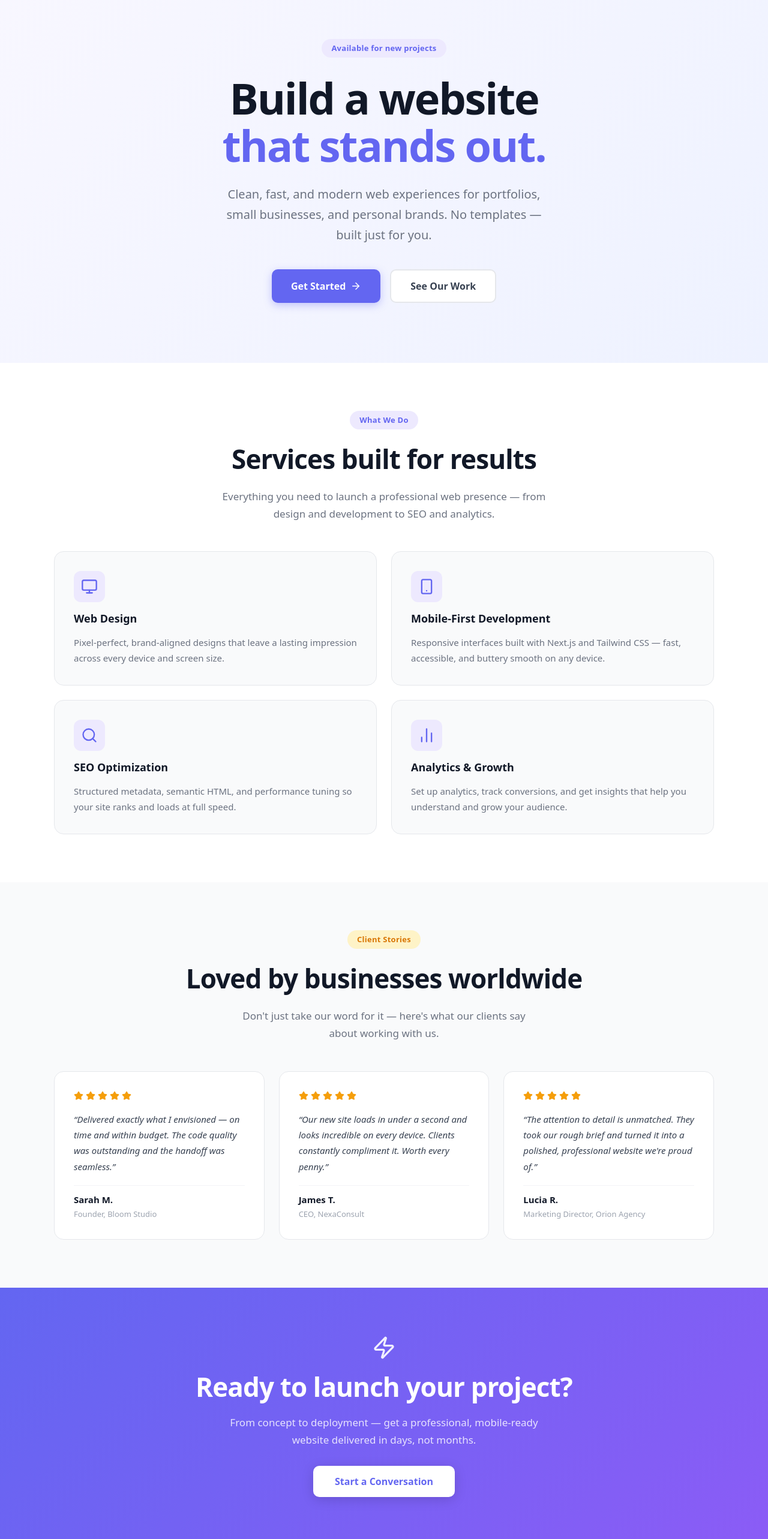
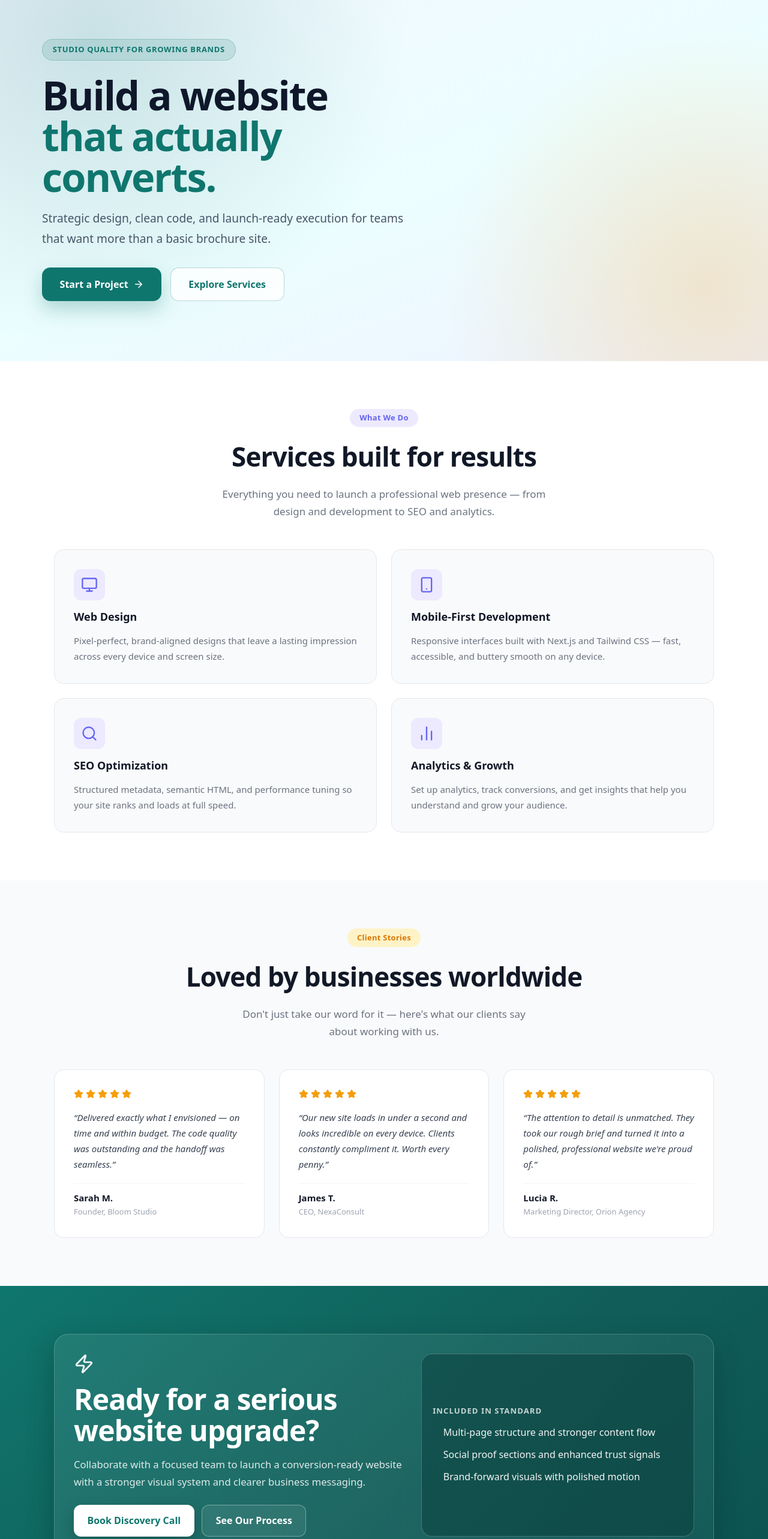
Before and after one commit to EdwinRV/File-structure---standard, a Next.js app: page / in a window 1280 px wide. Shown: the part 100-2666 px from the top of the page at 60% size. Built offline with nearby package versions, Linux system fonts and the light colour scheme.

Commit message:
Style implementation

```diff
--- a/src/app/globals.css
+++ b/src/app/globals.css
@@ -1,9 +1,29 @@
 @import "tailwindcss";
 
 @theme {
-  --color-primary: #6366f1;
-  --color-primary-dark: #4f46e5;
-  --color-accent: #8b5cf6;
+  --color-primary: #0f766e;
+  --color-primary-dark: #115e59;
+  --color-accent: #f59e0b;
+}
+
+:root {
+  --bg: #f8fafc;
+  --surface: #ffffff;
+  --surface-alt: #eef2ff;
+  --surface-tint: #ecfeff;
+  --text: #0f172a;
+  --muted: #475569;
+  --line: #cbd5e1;
+  --brand: #0f766e;
+  --brand-strong: #115e59;
+  --accent: #f59e0b;
+  --radius-sm: 10px;
+  --radius-md: 16px;
+  --radius-lg: 22px;
+  --shadow-sm: 0 2px 6px rgba(15, 23, 42, 0.1);
+  --shadow-md: 0 14px 34px rgba(15, 23, 42, 0.12);
+  --space-section: 84px;
+  --space-card: 28px;
 }
 
 *,
@@ -17,8 +37,8 @@ body {
   padding: 0;
   font-family: system-ui, -apple-system, BlinkMacSystemFont, "Segoe UI",
     Roboto, sans-serif;
-  color: #1a1a2e;
-  background-color: #ffffff;
+  color: var(--text);
+  background-color: var(--bg);
   -webkit-font-smoothing: antialiased;
   -moz-osx-font-smoothing: grayscale;
 }
@@ -76,7 +96,7 @@ img {
 }
 
 .reveal[data-visible="true"] {
-  animation: fadeInUp 0.6s cubic-bezier(0.22, 1, 0.36, 1) forwards;
+  animation: fadeInUp 0.62s cubic-bezier(0.22, 1, 0.36, 1) forwards;
 }
 
 .reveal-fade {
@@ -84,7 +104,7 @@ img {
 }
 
 .reveal-fade[data-visible="true"] {
-  animation: fadeIn 0.7s ease forwards;
+  animation: fadeIn 0.52s ease forwards;
 }
 
 .reveal-left {
@@ -92,7 +112,7 @@ img {
 }
 
 .reveal-left[data-visible="true"] {
-  animation: slideInLeft 0.6s cubic-bezier(0.22, 1, 0.36, 1) forwards;
+  animation: slideInLeft 0.62s cubic-bezier(0.22, 1, 0.36, 1) forwards;
 }
 
 .reveal-right {
@@ -100,7 +120,7 @@ img {
 }
 
 .reveal-right[data-visible="true"] {
-  animation: slideInRight 0.6s cubic-bezier(0.22, 1, 0.36, 1) forwards;
+  animation: slideInRight 0.62s cubic-bezier(0.22, 1, 0.36, 1) forwards;
 }
 
 /* Staggered children — add delay via --delay custom property */
@@ -109,6 +129,6 @@ img {
 }
 
 .reveal-child[data-visible="true"] {
-  animation: fadeInUp 0.6s cubic-bezier(0.22, 1, 0.36, 1) forwards;
+  animation: fadeInUp 0.62s cubic-bezier(0.22, 1, 0.36, 1) forwards;
   animation-delay: var(--delay, 0ms);
 }
--- a/src/sections/CTASectionSection.module.css
+++ b/src/sections/CTASectionSection.module.css
@@ -1,57 +1,128 @@
 .section {
-  background: linear-gradient(135deg, #6366f1 0%, #8b5cf6 100%);
+  background: linear-gradient(140deg, #0f766e 0%, #115e59 55%, #0b5250 100%);
   padding: 5rem 1.5rem;
 }
 
 .container {
-  max-width: 700px;
+  max-width: 1100px;
   margin: 0 auto;
-  text-align: center;
-  display: flex;
-  flex-direction: column;
-  align-items: center;
-  gap: 1.25rem;
+  border-radius: 24px;
+  border: 1px solid rgba(255, 255, 255, 0.2);
+  background: linear-gradient(120deg, rgba(255, 255, 255, 0.08), rgba(255, 255, 255, 0.04));
+  box-shadow: 0 18px 44px rgba(6, 36, 35, 0.35);
+  padding: 2rem;
+  display: grid;
+  grid-template-columns: 1.1fr 0.9fr;
+  gap: 1.4rem;
+  align-items: stretch;
+}
+
+.copyCol {
+  display: grid;
+  align-content: center;
+  gap: 1rem;
 }
 
 .icon {
   color: #ffffff;
-  opacity: 0.9;
+  opacity: 0.92;
 }
 
 .heading {
-  font-size: clamp(1.75rem, 4vw, 2.75rem);
+  font-size: clamp(2rem, 4vw, 3rem);
   font-weight: 800;
   color: #ffffff;
-  line-height: 1.15;
+  line-height: 1.1;
   letter-spacing: -0.02em;
   margin: 0;
 }
 
 .subtext {
-  font-size: 1.0625rem;
-  color: rgba(255, 255, 255, 0.82);
+  font-size: 1.04rem;
+  color: rgba(255, 255, 255, 0.86);
   line-height: 1.7;
-  max-width: 520px;
   margin: 0;
 }
 
-.cta {
-  display: inline-block;
-  background-color: #ffffff;
-  color: #6366f1;
-  padding: 0.875rem 2.25rem;
-  border-radius: 10px;
-  font-size: 1rem;
-  font-weight: 700;
-  text-decoration: none;
+.actions {
+  display: flex;
+  flex-wrap: wrap;
+  gap: 0.8rem;
   margin-top: 0.5rem;
-  transition: transform 0.15s ease, box-shadow 0.2s ease;
-  box-shadow: 0 4px 20px rgba(0, 0, 0, 0.15);
 }
 
-.cta:hover {
+.ctaPrimary,
+.ctaSecondary {
+  display: inline-flex;
+  align-items: center;
+  justify-content: center;
+  padding: 0.84rem 1.4rem;
+  border-radius: 12px;
+  font-size: 1rem;
+  font-weight: 650;
+  text-decoration: none;
+  transition: transform 0.18s ease, box-shadow 0.24s ease,
+    border-color 0.2s ease, background-color 0.2s ease;
+}
+
+.ctaPrimary {
+  background-color: #ffffff;
+  color: #0f766e;
+  box-shadow: 0 10px 24px rgba(3, 24, 24, 0.24);
+}
+
+.ctaPrimary:hover {
   transform: translateY(-2px);
-  box-shadow: 0 8px 28px rgba(0, 0, 0, 0.2);
+  box-shadow: 0 14px 28px rgba(3, 24, 24, 0.3);
+}
+
+.ctaSecondary {
+  border: 1px solid rgba(255, 255, 255, 0.35);
+  color: #ffffff;
+  background-color: rgba(255, 255, 255, 0.08);
+}
+
+.ctaSecondary:hover {
+  transform: translateY(-2px);
+  border-color: rgba(255, 255, 255, 0.55);
+  background-color: rgba(255, 255, 255, 0.14);
+}
+
+.metaCol {
+  border-radius: 18px;
+  border: 1px solid rgba(255, 255, 255, 0.22);
+  background-color: rgba(8, 57, 55, 0.45);
+  padding: 1.15rem;
+  display: grid;
+  gap: 0.85rem;
+  align-content: center;
+}
+
+.metaTitle {
+  margin: 0;
+  font-size: 0.82rem;
+  text-transform: uppercase;
+  letter-spacing: 0.08em;
+  color: rgba(255, 255, 255, 0.76);
+  font-weight: 700;
+}
+
+.metaList {
+  margin: 0;
+  padding-left: 1.1rem;
+  display: grid;
+  gap: 0.7rem;
+}
+
+.metaItem {
+  color: rgba(255, 255, 255, 0.94);
+  line-height: 1.6;
+}
+
+@media (max-width: 900px) {
+  .container {
+    grid-template-columns: 1fr;
+  }
 }
 
 @media (max-width: 640px) {
@@ -59,7 +130,8 @@
     padding: 3.5rem 1.5rem;
   }
 
-  .cta {
+  .ctaPrimary,
+  .ctaSecondary {
     width: 100%;
     text-align: center;
   }
--- a/src/sections/CTASectionSection.tsx
+++ b/src/sections/CTASectionSection.tsx
@@ -11,15 +11,31 @@ export default function CTASectionSection() {
   return (
     <section className={styles.section}>
       <div ref={containerRef} className={`${styles.container} reveal`}>
-        <Zap size={40} className={styles.icon} aria-hidden="true" />
-        <h2 className={styles.heading}>Ready to launch your project?</h2>
-        <p className={styles.subtext}>
-          From concept to deployment — get a professional, mobile-ready website
-          delivered in days, not months.
-        </p>
-        <Link href="/contact" className={styles.cta}>
-          Start a Conversation
-        </Link>
+        <div className={styles.copyCol}>
+          <Zap size={34} className={styles.icon} aria-hidden="true" />
+          <h2 className={styles.heading}>Ready for a serious website upgrade?</h2>
+          <p className={styles.subtext}>
+            Collaborate with a focused team to launch a conversion-ready website
+            with a stronger visual system and clearer business messaging.
+          </p>
+          <div className={styles.actions}>
+            <Link href="/contact" className={styles.ctaPrimary}>
+              Book Discovery Call
+            </Link>
+            <Link href="/about" className={styles.ctaSecondary}>
+              See Our Process
+            </Link>
+          </div>
+        </div>
+
+        <div className={styles.metaCol}>
+          <p className={styles.metaTitle}>Included in Standard</p>
+          <ul className={styles.metaList}>
+            <li className={styles.metaItem}>Multi-page structure and stronger content flow</li>
+            <li className={styles.metaItem}>Social proof sections and enhanced trust signals</li>
+            <li className={styles.metaItem}>Brand-forward visuals with polished motion</li>
+          </ul>
+        </div>
       </div>
     </section>
   );
--- a/src/sections/HeroBannerSection.module.css
+++ b/src/sections/HeroBannerSection.module.css
@@ -1,54 +1,66 @@
 .section {
-  background: linear-gradient(135deg, #f8f7ff 0%, #eef2ff 100%);
-  padding: 6rem 1.5rem;
-  min-height: 80vh;
-  display: flex;
-  align-items: center;
+  background:
+    radial-gradient(circle at 12% 15%, rgba(15, 118, 110, 0.18), transparent 42%),
+    radial-gradient(circle at 92% 80%, rgba(245, 158, 11, 0.2), transparent 34%),
+    linear-gradient(160deg, #f3f7ff 0%, #ecfeff 54%, #eef2ff 100%);
+  padding: 6.25rem 1.5rem;
 }
 
 .container {
-  max-width: 800px;
+  max-width: 1140px;
   margin: 0 auto;
-  text-align: center;
+}
+
+.layout {
+  display: grid;
+  grid-template-columns: 1.1fr 0.9fr;
+  gap: 2rem;
+  align-items: stretch;
+}
+
+.contentCol {
+  text-align: left;
 }
 
 .badge {
-  display: inline-block;
-  background-color: #ede9fe;
-  color: #6366f1;
+  display: inline-flex;
+  align-items: center;
+  background-color: rgba(15, 118, 110, 0.12);
+  color: #0f766e;
+  border: 1px solid rgba(15, 118, 110, 0.22);
   font-size: 0.8125rem;
-  font-weight: 600;
-  padding: 0.35rem 1rem;
+  font-weight: 700;
+  padding: 0.45rem 1.05rem;
   border-radius: 999px;
-  margin-bottom: 1.75rem;
-  letter-spacing: 0.02em;
+  margin-bottom: 1.5rem;
+  letter-spacing: 0.05em;
+  text-transform: uppercase;
 }
 
 .heading {
-  font-size: clamp(2.5rem, 6vw, 4.5rem);
+  font-size: clamp(2.4rem, 5.2vw, 4.7rem);
   font-weight: 800;
-  color: #111827;
-  line-height: 1.1;
+  color: #0f172a;
+  line-height: 1.02;
   letter-spacing: -0.03em;
-  margin-bottom: 1.5rem;
+  margin: 0 0 1.15rem;
 }
 
 .highlight {
-  color: #6366f1;
+  color: #0f766e;
 }
 
 .subheading {
-  font-size: clamp(1rem, 2.5vw, 1.25rem);
-  color: #6b7280;
-  line-height: 1.7;
-  max-width: 560px;
-  margin: 0 auto 2.5rem;
+  font-size: clamp(1.02rem, 1.7vw, 1.2rem);
+  color: #475569;
+  line-height: 1.75;
+  max-width: 620px;
+  margin: 0 0 2rem;
 }
 
 .actions {
   display: flex;
-  gap: 1rem;
-  justify-content: center;
+  gap: 0.9rem;
   flex-wrap: wrap;
 }
 
@@ -56,48 +68,118 @@
   display: inline-flex;
   align-items: center;
   gap: 0.5rem;
-  background-color: #6366f1;
+  background-color: #0f766e;
   color: #ffffff;
-  padding: 0.875rem 2rem;
-  border-radius: 10px;
+  padding: 0.92rem 1.85rem;
+  border-radius: 14px;
   font-size: 1rem;
   font-weight: 600;
   text-decoration: none;
-  transition: background-color 0.2s ease, transform 0.15s ease,
-    box-shadow 0.2s ease;
-  box-shadow: 0 4px 14px rgba(99, 102, 241, 0.35);
+  transition: background-color 0.2s ease, transform 0.18s ease,
+    box-shadow 0.24s ease;
+  box-shadow: 0 14px 30px rgba(15, 118, 110, 0.26);
 }
 
 .primaryCta:hover {
-  background-color: #4f46e5;
+  background-color: #115e59;
   transform: translateY(-2px);
-  box-shadow: 0 6px 20px rgba(99, 102, 241, 0.45);
+  box-shadow: 0 18px 34px rgba(15, 118, 110, 0.34);
 }
 
 .secondaryCta {
   display: inline-flex;
   align-items: center;
-  padding: 0.875rem 2rem;
-  border-radius: 10px;
+  padding: 0.92rem 1.85rem;
+  border-radius: 14px;
   font-size: 1rem;
   font-weight: 600;
   text-decoration: none;
-  color: #374151;
-  border: 2px solid #e5e7eb;
-  background-color: #ffffff;
-  transition: border-color 0.2s ease, color 0.2s ease, transform 0.15s ease;
+  color: #0f766e;
+  border: 1px solid rgba(15, 118, 110, 0.28);
+  background-color: rgba(255, 255, 255, 0.78);
+  transition: border-color 0.2s ease, color 0.2s ease,
+    background-color 0.2s ease, transform 0.18s ease;
 }
 
 .secondaryCta:hover {
-  border-color: #6366f1;
-  color: #6366f1;
+  border-color: #0f766e;
+  color: #0f766e;
+  background-color: #ffffff;
   transform: translateY(-2px);
+}
+
+.metricsCard {
+  border: 1px solid rgba(15, 118, 110, 0.2);
+  border-radius: 24px;
+  background: rgba(255, 255, 255, 0.82);
+  box-shadow: 0 16px 36px rgba(15, 23, 42, 0.14);
+  padding: 1.6rem;
+  display: grid;
+  gap: 1rem;
+  align-content: center;
+}
+
+.metricsKicker {
+  margin: 0;
+  color: #0f766e;
+  font-size: 0.85rem;
+  text-transform: uppercase;
+  letter-spacing: 0.08em;
+  font-weight: 700;
+}
+
+.metricsList {
+  list-style: none;
+  margin: 0;
+  padding: 0;
+  display: grid;
+  gap: 0.9rem;
+}
+
+.metricItem {
+  border: 1px solid rgba(203, 213, 225, 0.9);
+  border-radius: 16px;
+  background: rgba(255, 255, 255, 0.88);
+  padding: 1rem;
+  display: grid;
+  gap: 0.25rem;
+}
+
+.metricValue {
+  font-size: 1.42rem;
+  font-weight: 800;
+  color: #0f172a;
+  line-height: 1.1;
+}
+
+.metricLabel {
+  font-size: 0.9rem;
+  color: #475569;
+  line-height: 1.55;
+}
+
+@media (max-width: 980px) {
+  .layout {
+    grid-template-columns: 1fr;
+    gap: 1.4rem;
+  }
+
+  .contentCol {
+    text-align: center;
+  }
+
+  .subheading {
+    margin: 0 auto 2rem;
+  }
+
+  .actions {
+    justify-content: center;
+  }
 }
 
 @media (max-width: 640px) {
   .section {
     padding: 4rem 1.5rem;
-    min-height: 70vh;
   }
 
   .actions {
@@ -110,4 +192,8 @@
     width: 100%;
     justify-content: center;
   }
+
+  .metricsCard {
+    border-radius: 18px;
+  }
 }
--- a/src/sections/HeroBannerSection.tsx
+++ b/src/sections/HeroBannerSection.tsx
@@ -14,40 +14,62 @@ export default function HeroBannerSection() {
   return (
     <section className={styles.section}>
       <div className={styles.container}>
+        <div className={styles.layout}>
+          <div className={styles.contentCol}>
             <div
               ref={badgeRef}
-          className={`${styles.badge} reveal`}
+              className={`${styles.badge} reveal-left`}
               style={{ "--delay": "0ms" } as React.CSSProperties}
             >
-          Available for new projects
+              Studio quality for growing brands
             </div>
             <h1
               ref={headingRef}
-          className={`${styles.heading} reveal`}
+              className={`${styles.heading} reveal-left`}
               style={{ "--delay": "80ms" } as React.CSSProperties}
             >
               Build a website <br />
-          <span className={styles.highlight}>that stands out.</span>
+              <span className={styles.highlight}>that actually converts.</span>
             </h1>
             <p
               ref={subRef}
-          className={`${styles.subheading} reveal`}
+              className={`${styles.subheading} reveal-left`}
               style={{ "--delay": "160ms" } as React.CSSProperties}
             >
-          Clean, fast, and modern web experiences for portfolios, small
-          businesses, and personal brands. No templates — built just for you.
+              Strategic design, clean code, and launch-ready execution for
+              teams that want more than a basic brochure site.
             </p>
             <div
               ref={actionsRef}
-          className={`${styles.actions} reveal`}
+              className={`${styles.actions} reveal-left`}
               style={{ "--delay": "240ms" } as React.CSSProperties}
             >
               <Link href="/contact" className={styles.primaryCta}>
-            Get Started <ArrowRight size={18} />
+                Start a Project <ArrowRight size={18} />
               </Link>
               <Link href="#services" className={styles.secondaryCta}>
-            See Our Work
+                Explore Services
               </Link>
+            </div>
+          </div>
+
+          <aside className={`${styles.metricsCard} reveal-right`}>
+            <p className={styles.metricsKicker}>Why teams pick Standard</p>
+            <ul className={styles.metricsList}>
+              <li className={styles.metricItem}>
+                <span className={styles.metricValue}>3x</span>
+                <span className={styles.metricLabel}>More layout depth than Basic tier</span>
+              </li>
+              <li className={styles.metricItem}>
+                <span className={styles.metricValue}>3 pages</span>
+                <span className={styles.metricLabel}>Home, About, and Contact architecture</span>
+              </li>
+              <li className={styles.metricItem}>
+                <span className={styles.metricValue}>Brand-first</span>
+                <span className={styles.metricLabel}>Section rhythm built for storytelling</span>
+              </li>
+            </ul>
+          </aside>
         </div>
       </div>
     </section>
```
Also changed, not shown: src/components/ContactForm.module.css (+23 -22 lines), src/sections/ContactFormSection.module.css (+101 -10 lines), src/sections/ContactFormSection.tsx (+33 -10 lines). Lines whose indentation alone changed are shown as unchanged.
